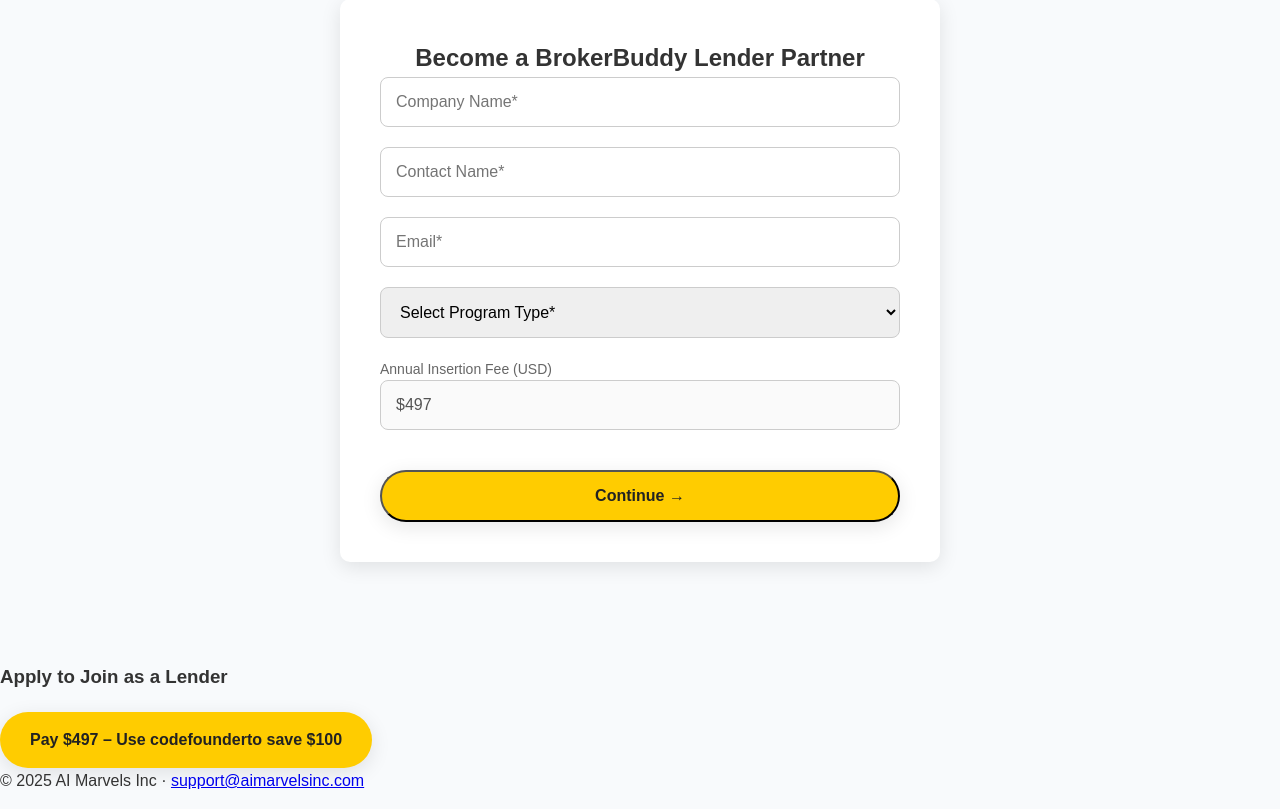
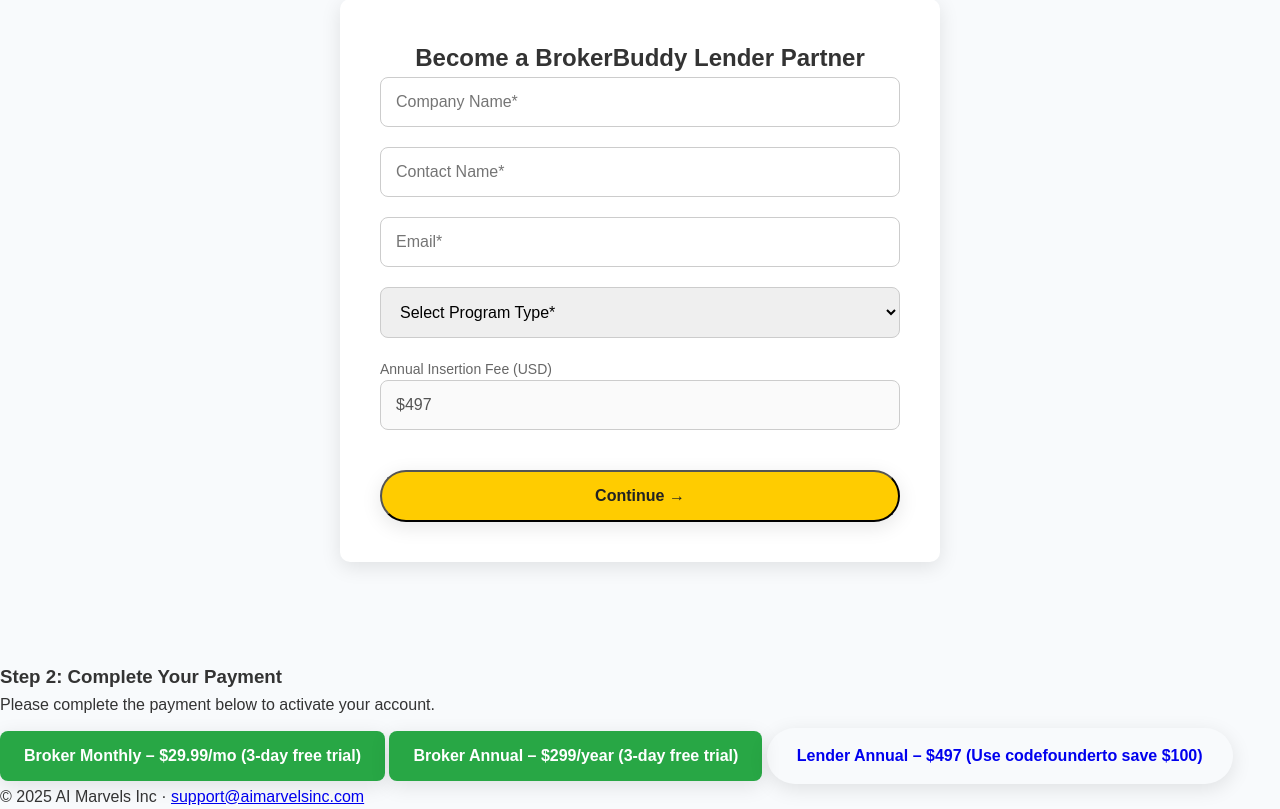
Before and after one commit to tibby007/brokerbuddy_simplified, a Flask app: page /lender-signup in a window 1280 px wide. Shown: the part 127-936 px from the top of the page. Run offline with Flask 2, Linux system fonts and the light colour scheme.

Commit message:
Update lender_signup.html

```diff
--- a/templates/lender_signup.html
+++ b/templates/lender_signup.html
@@ -26,10 +26,25 @@
   </div>
 </section>
 <div class="price-options">
-  <h3>Apply to Join as a Lender</h3>
-  <a href="https://buy.stripe.com/6oE01v4yv8uo5kk5kn" class="btn btn-primary" target="_blank" style="margin-top: 20px;">
-    Pay $497 – Use code <strong>founder</strong> to save $100
+  <div class="payment-cta">
+  <h3>Step 2: Complete Your Payment</h3>
+  <p>Please complete the payment below to activate your account.</p>
+
+  <!-- Broker Monthly Plan -->
+  <a href="https://buy.stripe.com/dR6dSl5Cz5iccMM8wx" target="_blank" class="btn btn-success">
+    Broker Monthly – $29.99/mo (3-day free trial)
+  </a>
+
+  <!-- Broker Annual Plan -->
+  <a href="https://buy.stripe.com/8wM15z7KHaCw6oo8wy" target="_blank" class="btn btn-success" style="margin-top: 10px;">
+    Broker Annual – $299/year (3-day free trial)
+  </a>
+
+  <!-- Lender Plan -->
+  <a href="https://buy.stripe.com/6oE01v4yv8uo5kk5kn" target="_blank" class="btn btn-warning" style="margin-top: 10px;">
+    Lender Annual – $497 (Use code <strong>founder</strong> to save $100)
   </a>
 </div>
 
+
 {% endblock %}
```
